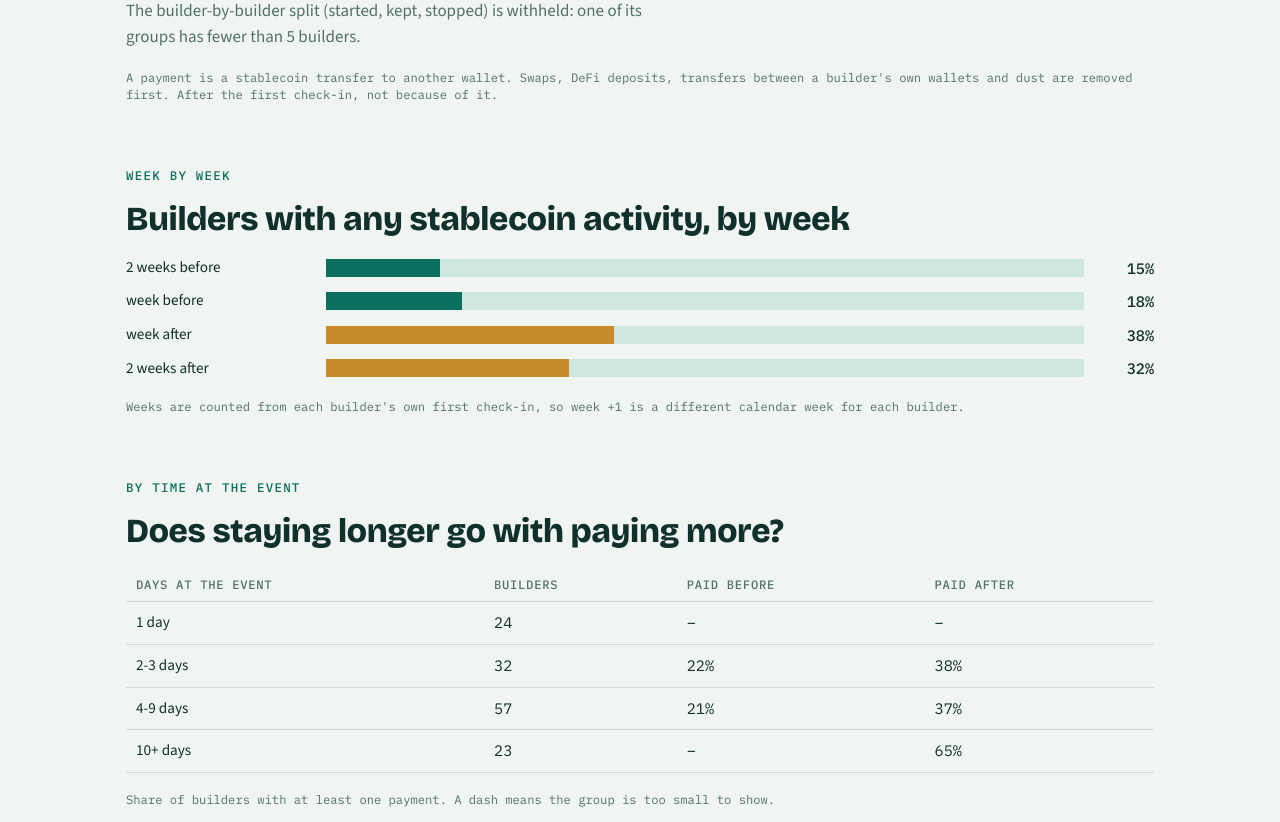
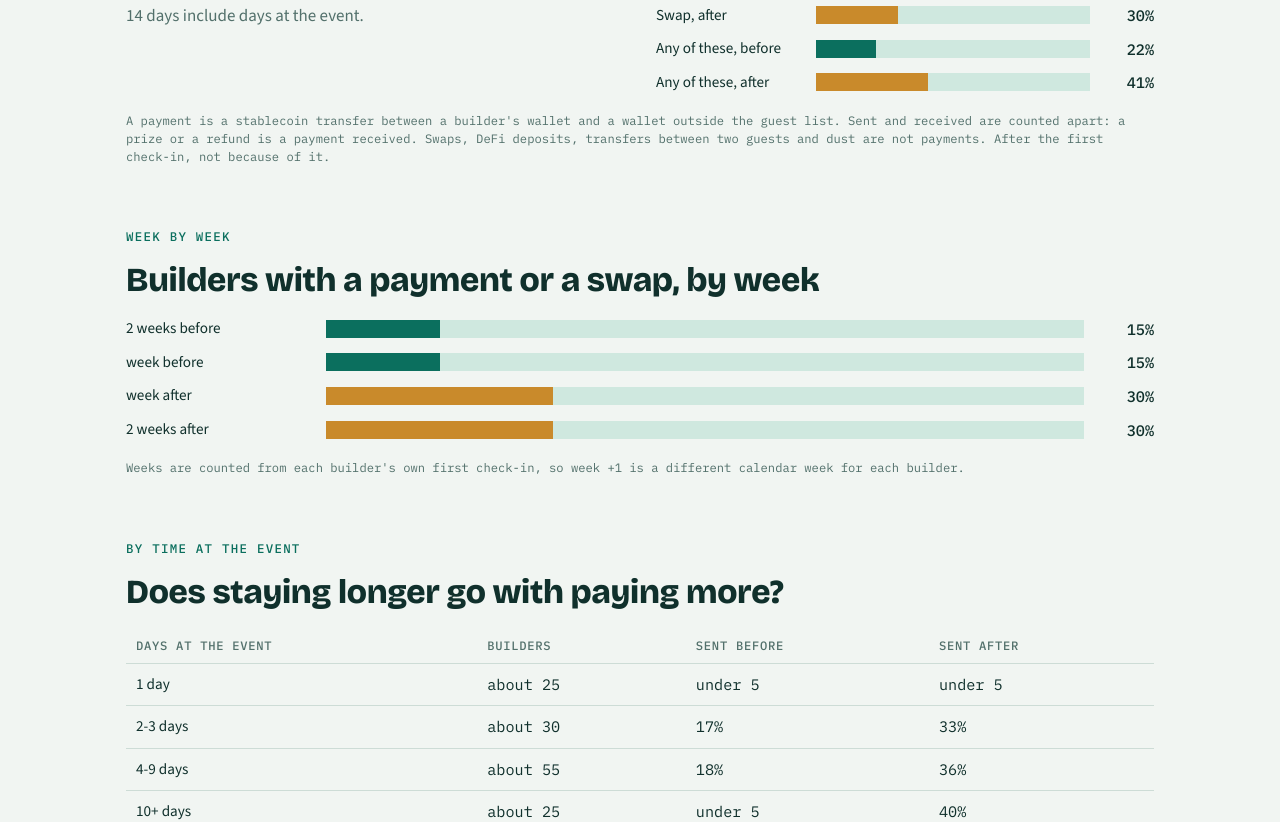
Before and after one commit to GeckoVision/after-the-event, a plain HTML site: page index.html in a window 1280 px wide. Shown: the part 782-1604 px from the top of the page. Drawn offline with nearby package versions, Linux system fonts and the light colour scheme.

Commit message:
Round every count to 5 and count payments sent and received apart
The first version hid counts of 1 to 4 but published exact totals, so a hidden
group could be recovered by subtracting the groups that were shown. Every count
is now rounded to the nearest 5, totals included, and a count under 5 is a label.

A payment received (a prize, a refund) was counted as a payment made. Sent and
received are now separate lines, and 'any activity' no longer counts dust.
Each wallet is judged against its own read window. scripts/check_site.py fails
the build if an exact count or a wallet-shaped string is in data/site.json.

Co-Authored-By: Claude Fable 5.2 <noreply@anthropic.com>

```diff
--- a/data/site.json
+++ b/data/site.json
@@ -1,5 +1,4 @@
 {
- "built_at": "2026-11-20T19:42:34Z",
  "dataset": "islanddao-after-event",
  "version": 1,
  "fetched_at": "2026-11-20T19:33:03Z",
@@ -8,140 +7,116 @@
   "since": "2026-10-05",
   "until": "2026-11-19"
  },
+ "rounding": {
+  "base": 5,
+  "low": "<5",
+  "high": "nearly all",
+  "min_group": 20
+ },
  "attendees": {
-  "matching": 153,
-  "in_dataset": 150,
-  "compared": 136,
-  "left_out": {
-   "no_check_in_date": 0,
-   "not_fully_read": 2,
-   "before_window_too_short": 9,
-   "after_window_too_short": 3
-  }
+  "checked_in": 155,
+  "read": 150,
+  "compared": 135,
+  "left_out": 15
  },
  "all": {
-  "wallets": 136,
-  "any": {
-   "before": 30,
-   "after": 62,
-   "started": null,
-   "kept": null,
-   "stopped": null
+  "wallets": 135,
+  "sent": {
+   "before": 20,
+   "after": 40
   },
-  "payment": {
-   "before": 27,
-   "after": 51,
-   "started": null,
-   "kept": null,
-   "stopped": null
+  "received": {
+   "before": 15,
+   "after": 30
   },
   "swap": {
    "before": 15,
-   "after": 42,
-   "started": null,
-   "kept": null,
-   "stopped": null
+   "after": 40
+  },
+  "any": {
+   "before": 30,
+   "after": 55
   }
  },
  "by_days_present": [
   {
    "label": "1 day",
-   "wallets": 24,
-   "any": {
-    "before": null,
-    "after": null,
-    "started": null,
-    "kept": null,
-    "stopped": null
+   "wallets": 25,
+   "sent": {
+    "before": "<5",
+    "after": "<5"
    },
-   "payment": {
-    "before": null,
-    "after": null,
-    "started": null,
-    "kept": null,
-    "stopped": null
+   "received": {
+    "before": "<5",
+    "after": "<5"
    },
    "swap": {
-    "before": null,
-    "after": null,
-    "started": null,
-    "kept": null,
-    "stopped": null
+    "before": "<5",
+    "after": "<5"
+   },
+   "any": {
+    "before": "<5",
+    "after": "<5"
    }
   },
   {
    "label": "2-3 days",
-   "wallets": 32,
+   "wallets": 30,
+   "sent": {
+    "before": 5,
+    "after": 10
+   },
+   "received": {
+    "before": "<5",
+    "after": 5
+   },
+   "swap": {
+    "before": "<5",
+    "after": 10
+   },
    "any": {
     "before": 10,
-    "after": 16,
-    "started": 6,
-    "kept": 10,
-    "stopped": 0
-   },
-   "payment": {
-    "before": 7,
-    "after": 12,
-    "started": null,
-    "kept": null,
-    "stopped": null
-   },
-   "swap": {
-    "before": null,
-    "after": 9,
-    "started": null,
-    "kept": null,
-    "stopped": null
+    "after": 15
    }
   },
   {
    "label": "4-9 days",
-   "wallets": 57,
-   "any": {
-    "before": 12,
-    "after": 25,
-    "started": null,
-    "kept": null,
-    "stopped": null
+   "wallets": 55,
+   "sent": {
+    "before": 10,
+    "after": 20
    },
-   "payment": {
-    "before": 12,
-    "after": 21,
-    "started": null,
-    "kept": null,
-    "stopped": null
+   "received": {
+    "before": 10,
+    "after": 15
    },
    "swap": {
-    "before": 6,
-    "after": 15,
-    "started": null,
-    "kept": null,
-    "stopped": null
+    "before": 5,
+    "after": 15
+   },
+   "any": {
+    "before": 10,
+    "after": 20
    }
   },
   {
    "label": "10+ days",
-   "wallets": 23,
-   "any": {
-    "before": null,
-    "after": 18,
-    "started": null,
-    "kept": null,
-    "stopped": null
+   "wallets": 25,
+   "sent": {
+    "before": "<5",
+    "after": 10
    },
-   "payment": {
-    "before": null,
-    "after": 15,
-    "started": null,
-    "kept": null,
-    "stopped": null
+   "received": {
+    "before": "<5",
+    "after": 10
    },
    "swap": {
-    "before": null,
-    "after": 15,
-    "started": null,
-    "kept": null,
-    "stopped": null
+    "before": "<5",
+    "after": 15
+   },
+   "any": {
+    "before": "<5",
+    "after": 15
    }
   }
  ],
@@ -152,15 +127,15 @@
   },
   {
    "week": "-1",
-   "active": 24
+   "active": 20
   },
   {
    "week": "+1",
-   "active": 51
+   "active": 40
   },
   {
    "week": "+2",
-   "active": 44
+   "active": 40
   }
  ],
  "unit": "check-in identifiers (one per account), not verified people"
--- a/index.html
+++ b/index.html
@@ -114,13 +114,12 @@ pre { margin: 0; background: var(--panel); border: 1px solid var(--line); paddin
       </div>
       <div class="compare" id="bars"></div>
     </div>
-    <p class="note" id="moves"></p>
-    <p class="src">A payment is a stablecoin transfer to another wallet. Swaps, DeFi deposits, transfers between a builder's own wallets and dust are removed first. After the first check-in, not because of it.</p>
+    <p class="src">A payment is a stablecoin transfer between a builder's wallet and a wallet outside the guest list. Sent and received are counted apart: a prize or a refund is a payment received. Swaps, DeFi deposits, transfers between two guests and dust are not payments. After the first check-in, not because of it.</p>
   </section>
 
   <section>
     <span class="eyebrow">Week by week</span>
-    <h2>Builders with any stablecoin activity, by week</h2>
+    <h2>Builders with a payment or a swap, by week</h2>
     <div class="compare" id="weeks"></div>
     <p class="src">Weeks are counted from each builder's own first check-in, so week +1 is a different calendar week for each builder.</p>
   </section>
@@ -129,7 +128,7 @@ pre { margin: 0; background: var(--panel); border: 1px solid var(--line); paddin
     <span class="eyebrow">By time at the event</span>
     <h2>Does staying longer go with paying more?</h2>
     <div class="tbl"><table id="buckets"></table></div>
-    <p class="src">Share of builders with at least one payment. A dash means the group is too small to show.</p>
+    <p class="src" id="buckets-note">Share of builders who sent at least one payment. "Under 5" means fewer than 5 builders, zero included.</p>
   </section>
 
   <section>
@@ -138,16 +137,18 @@ pre { margin: 0; background: var(--panel); border: 1px solid var(--line); paddin
     <div class="flow">
       <div><b>Guest list</b>One row per guest: a wallet and a check-in time. Here it is IslandDAO's on-chain check-ins, put in the shape of a Luma export.</div>
       <div><b>Read</b>Gecko reads each wallet's stablecoin history from Solana. This step is free.</div>
-      <div><b>Clean</b>Each transaction is filed as a payment, a swap, a program move, an internal transfer or dust.</div>
+      <div><b>Clean</b>Each transaction is filed as a payment sent or received, a swap, a program move, a transfer between guests or dust.</div>
       <div><b>Compare</b>For each guest: the 14 days before the first check-in against the 14 days after.</div>
       <div><b>Roll up</b>Only counts leave the dataset. Every value keeps its source and read time.</div>
     </div>
     <ul class="rules">
-      <li>Counts only. No wallet addresses, no names, no amounts, no group under 5.</li>
+      <li>Counts only. No wallet addresses, no names, no amounts.</li>
+      <li>Every count is rounded to the nearest 5, totals included. A count under 5 shows as "under 5". Percentages come from the rounded counts.</li>
       <li>Numbers count check-in identifiers, one per account, not verified people.</li>
       <li>Stablecoins on Solana only: USDC, USDT, PYUSD and USDG. Other tokens and other chains are not read.</li>
       <li>Check-in days are local days in Florianópolis. Activity days are UTC days.</li>
-      <li>The 14 days after include days spent at the event itself.</li>
+      <li>The 14 days after include days spent at the event itself. Most builders stayed 4 days or more.</li>
+      <li>There is no comparison group yet. A rise can come from the calendar or from who chose to attend.</li>
       <li>A wallet made for the event has no history before it. That lowers the "before" numbers.</li>
     </ul>
     <p class="note" id="left"></p>
@@ -190,49 +191,50 @@ pre { margin: 0; background: var(--panel); border: 1px solid var(--line); paddin
   $("template").textContent = template.trim() || "See data/luma-template.csv in the repository.";
 
   const all = site.all, n = all.wallets, w = site.window_days, at = site.attendees;
-  const pct = (v) => (v == null || !n ? null : Math.round((v / n) * 100));
-  const show = (v) => (v == null ? "–" : v + "%");
+  const LOW = site.rounding.low, HIGH = site.rounding.high;
+  // Counts arrive rounded to the nearest 5; a small group arrives as a label, never a number.
+  const share = (v, of) => (typeof v === "number" && typeof of === "number" && of ? Math.round((v / of) * 100) : v);
+  const show = (v) => (typeof v === "number" ? v + "%" : v === LOW ? "under 5" : v === HIGH ? "nearly all" : "–");
+  const width = (v) => (typeof v === "number" ? v : v === HIGH ? 97 : v === LOW ? 2 : 0);
+  const about = (v) => (typeof v === "number" ? "about " + v : v === LOW ? "fewer than 5" : "–");
   const bar = (box, label, value, sand, wide) => {
     const r = el("div", wide ? "cbar w" : "cbar"); const tr = el("div", "t"); const i = el("i", sand ? "s" : "");
-    i.style.width = (value == null ? 0 : value) + "%"; tr.append(i);
+    i.style.width = width(value) + "%"; tr.append(i);
     r.append(el("span", null, label), tr, el("b", null, show(value))); box.append(r);
   };
+  const pct = (v) => share(v, n);
 
-  const figs = [[n, "builders compared"], [show(pct(all.any.after)), `active in the ${w} days after`],
-    [show(pct(all.payment.after)), "made a payment after"], [show(pct(all.swap.after)), "made a swap after"]];
+  const figs = [[about(n), "builders compared"], [show(pct(all.sent.after)), `sent a payment in the ${w} days after`],
+    [show(pct(all.received.after)), "received a payment after"], [show(pct(all.swap.after)), "made a swap after"]];
   figs.forEach(([v, t]) => { const d = el("div"); d.append(el("b", null, String(v)), el("span", null, t)); $("figures").append(d); });
   const stamp = (s) => (s || "").replace("T", " ").replace("Z", " UTC");
-  $("asof").textContent = `Gecko dataset ${site.dataset} v${site.version}, read ${stamp(site.fetched_at)}. Activity read from ${site.read_window.since} to ${site.read_window.until}. Page built ${stamp(site.built_at)}.`;
+  $("asof").textContent = `Gecko dataset ${site.dataset} v${site.version}, read ${stamp(site.fetched_at)}. Activity read from ${site.read_window.since} to ${site.read_window.until}. Every count is rounded to the nearest ${site.rounding.base}.`;
 
-  $("big").textContent = show(pct(all.payment.after));
-  $("big-text").textContent = `of ${n} builders made at least one stablecoin payment in the ${w} days after their first check-in. In the ${w} days before, it was ${show(pct(all.payment.before))}.`;
+  $("big").textContent = show(pct(all.sent.after));
+  $("big-text").textContent = `of ${about(n)} builders sent at least one stablecoin payment in the ${w} days after their first check-in. In the ${w} days before, it was ${show(pct(all.sent.before))}. Those ${w} days include days at the event.`;
   const bars = $("bars");
-  [["Payment", all.payment], ["Swap", all.swap], ["Any activity", all.any]].forEach(([t, k]) => {
+  [["Sent a payment", all.sent], ["Received a payment", all.received], ["Swap", all.swap], ["Any of these", all.any]].forEach(([t, k]) => {
     bar(bars, t + ", before", pct(k.before), false); bar(bars, t + ", after", pct(k.after), true);
   });
-  const p = all.payment;
-  $("moves").textContent = p.started == null
-    ? "The builder-by-builder split (started, kept, stopped) is withheld: one of its groups has fewer than 5 builders."
-    : `Payments, builder by builder: ${p.started} paid after and not before, ${p.kept} paid in both periods, ${p.stopped} paid before and not after.`;
 
   const NAMES = { "-2": "2 weeks before", "-1": "week before", "+1": "week after", "+2": "2 weeks after" };
   site.weeks.forEach((k) => bar($("weeks"), NAMES[k.week], pct(k.active), k.week[0] === "+", true));
 
-  const tb = $("buckets"); const hr = el("tr");
-  ["Days at the event", "Builders", "Paid before", "Paid after"].forEach((t) => hr.append(el("th", null, t))); tb.append(hr);
-  site.by_days_present.forEach((b) => {
-    const r = el("tr"); const share = (v) => (b.wallets && v != null ? Math.round((v / b.wallets) * 100) + "%" : "–");
-    r.append(el("td", null, b.label), el("td", "n", b.wallets == null ? "–" : String(b.wallets)),
-      el("td", "n", b.payment ? share(b.payment.before) : "–"), el("td", "n", b.payment ? share(b.payment.after) : "–"));
-    tb.append(r);
-  });
+  const tb = $("buckets");
+  if (!site.by_days_present.length) {
+    $("buckets-note").textContent = `This split is not shown: one of its groups has fewer than ${site.rounding.min_group} builders.`;
+  } else {
+    const hr = el("tr");
+    ["Days at the event", "Builders", "Sent before", "Sent after"].forEach((t) => hr.append(el("th", null, t))); tb.append(hr);
+    site.by_days_present.forEach((b) => {
+      const r = el("tr");
+      r.append(el("td", null, b.label), el("td", "n", about(b.wallets)),
+        el("td", "n", show(share(b.sent.before, b.wallets))), el("td", "n", show(share(b.sent.after, b.wallets))));
+      tb.append(r);
+    });
+  }
 
-  const lo = at.left_out, parts = [];
-  if (lo.after_window_too_short) parts.push(`${lo.after_window_too_short} checked in too late to have ${w} full days after yet`);
-  if (lo.before_window_too_short) parts.push(`${lo.before_window_too_short} checked in before the read window allowed ${w} full days before`);
-  if (lo.not_fully_read) parts.push(`${lo.not_fully_read} could not be read in full`);
-  if (lo.no_check_in_date) parts.push(`${lo.no_check_in_date} had no check-in date`);
-  $("left").textContent = `${at.matching || at.in_dataset} builders checked in. ${at.in_dataset} were read (the free step reads 150 wallets). ${n} are compared here` + (parts.length ? `; left out: ${parts.join("; ")}.` : ".");
+  $("left").textContent = `Builders who checked in: ${about(at.checked_in == null ? at.read : at.checked_in)}. Builders read: ${about(at.read)} (the free step reads 150 wallets, taken in list order). Builders compared here: ${about(n)}. The rest are left out: their check-in was too close to the start or the end of the read window for ${w} full days on each side, or their history could not be read in full.`;
 })();
 </script>
 </body>
```
Also changed, not shown: 3 other files.
